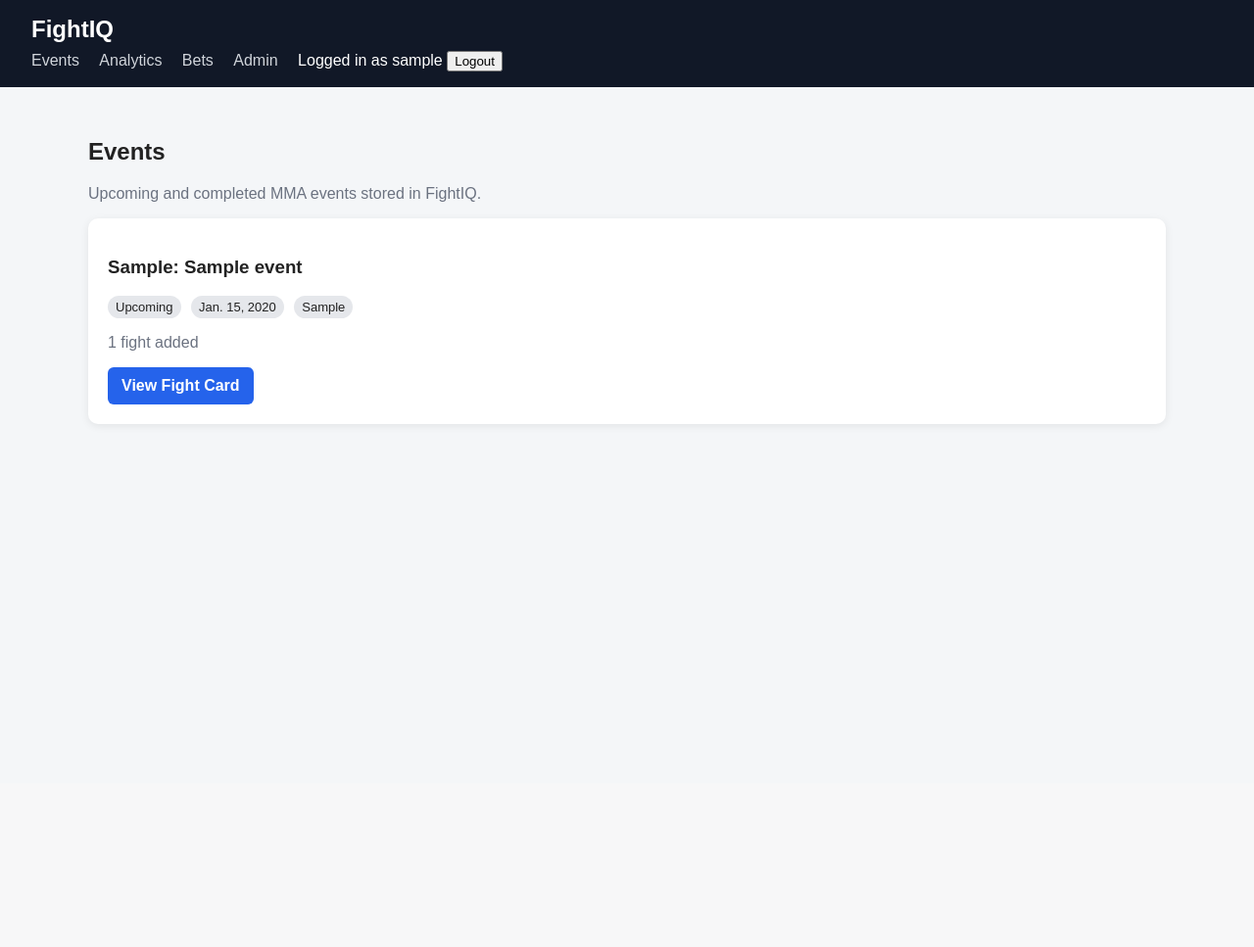
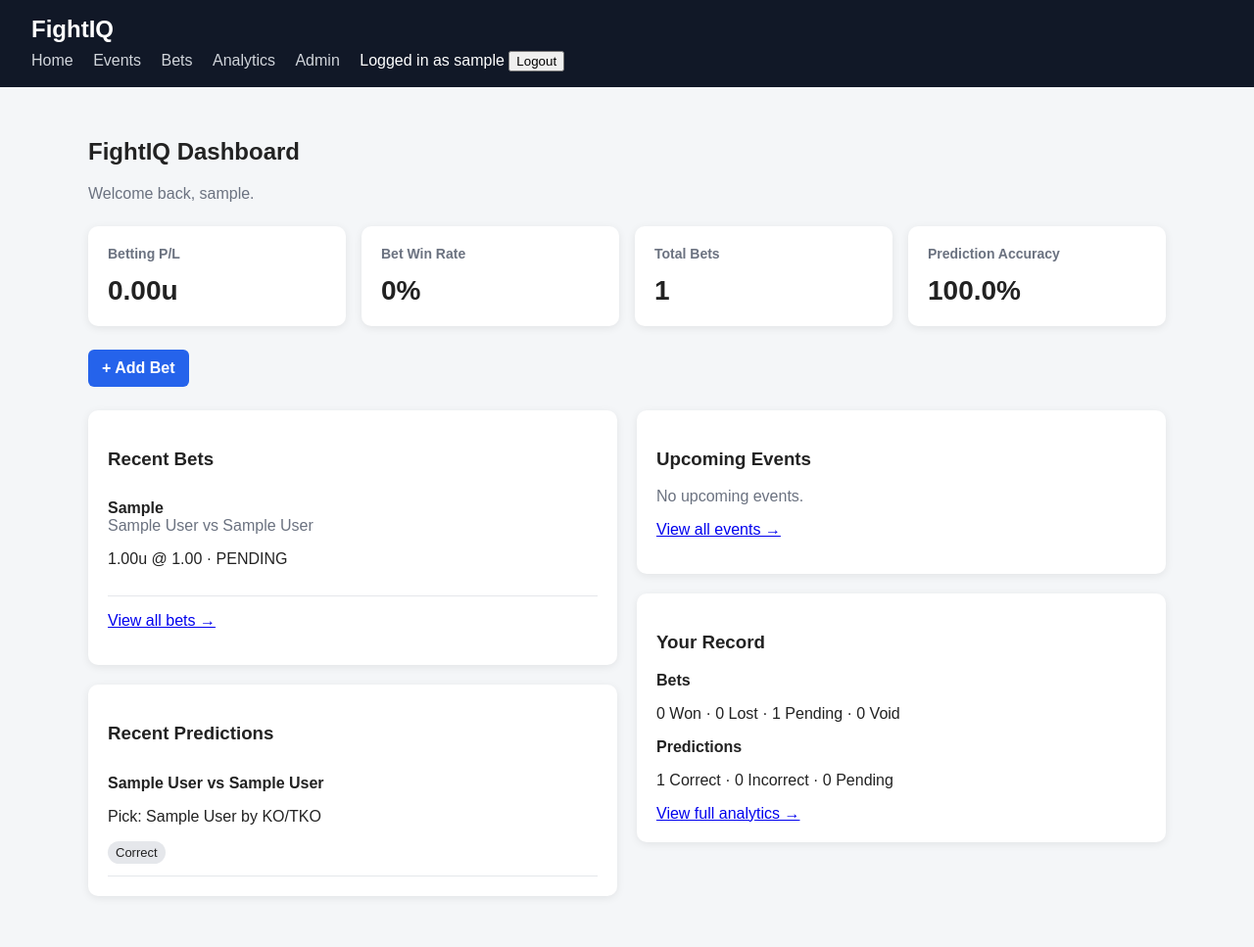
Before and after one commit to kasper7001/FightIQ, a Django app: page / in a window 1280 px wide. Shown: the whole page at 98% size. Before the commit the page ends 435 px from the top, so only its background shows below. Run offline with Django 5.2, Linux system fonts and the light colour scheme; a user stored in the database is signed in; tables that the repository leaves empty hold one stand-in row (values such as "Sample post").

Commit message:
Add personalised FightIQ home dashboard

```diff
--- a/config/settings.py
+++ b/config/settings.py
@@ -124,5 +124,5 @@ STATIC_URL = 'static/'
 DEFAULT_AUTO_FIELD = 'django.db.models.BigAutoField'
 
 LOGIN_URL = "/login/"
-LOGIN_REDIRECT_URL = "/events/"
+LOGIN_REDIRECT_URL = "/"
 LOGOUT_REDIRECT_URL = "/login/"
--- a/predictions/templates/predictions/base.html
+++ b/predictions/templates/predictions/base.html
@@ -110,6 +110,45 @@
         tr:hover {
             background: #f9fafb;
         }
+
+        .stats-grid {
+            display: grid;
+            grid-template-columns: repeat(auto-fit, minmax(180px, 1fr));
+            gap: 16px;
+            margin: 24px 0;
+        }
+
+        .stat-card {
+            background: white;
+            padding: 20px;
+            border-radius: 10px;
+            box-shadow: 0 2px 8px rgba(0,0,0,0.08);
+        }
+
+        .stat-card h3 {
+            margin-top: 0;
+            color: #6b7280;
+            font-size: 14px;
+        }
+
+        .stat-value {
+            font-size: 28px;
+            font-weight: bold;
+        }
+
+        .dashboard-grid {
+            display: grid;
+            grid-template-columns: repeat(auto-fit, minmax(340px, 1fr));
+            gap: 20px;
+        }
+
+        .positive {
+            color: #059669;
+        }
+
+        .negative {
+            color: #dc2626;
+        }
     </style>
 </head>
 <body>
@@ -117,16 +156,20 @@
         <h1>FightIQ</h1>
         <nav>
             {% if user.is_authenticated %}
+                <a href="{% url 'predictions:dashboard' %}">
+                     Home
+                </a>
+
                 <a href="{% url 'predictions:event_list' %}">
                     Events
                 </a>
 
+                <a href="{% url 'predictions:bet_list' %}">
+                    Bets
+                </a>
+
                 <a href="{% url 'predictions:analytics_dashboard' %}">
                     Analytics
-                </a>
-
-                <a href="{% url 'predictions:bet_list' %}">
-                    Bets
                 </a>
 
                 {% if user.is_staff %}
--- /dev/null
+++ b/predictions/templates/predictions/dashboard.html
@@ -0,0 +1,302 @@
+{% extends "predictions/base.html" %}
+
+{% block content %}
+
+<h2>FightIQ Dashboard</h2>
+
+<p class="muted">
+    Welcome back, {{ user.username }}.
+</p>
+
+
+<div class="stats-grid">
+
+    <div class="stat-card">
+        <h3>Betting P/L</h3>
+
+        <div class="stat-value
+            {% if total_profit_loss > 0 %}
+                positive
+            {% elif total_profit_loss < 0 %}
+                negative
+            {% endif %}
+        ">
+            {{ total_profit_loss }}u
+        </div>
+    </div>
+
+
+    <div class="stat-card">
+        <h3>Bet Win Rate</h3>
+
+        <div class="stat-value">
+            {{ bet_win_rate }}%
+        </div>
+    </div>
+
+
+    <div class="stat-card">
+        <h3>Total Bets</h3>
+
+        <div class="stat-value">
+            {{ total_bets }}
+        </div>
+    </div>
+
+
+    <div class="stat-card">
+        <h3>Prediction Accuracy</h3>
+
+        <div class="stat-value">
+            {{ prediction_accuracy }}%
+        </div>
+    </div>
+
+</div>
+
+
+<div style="margin-bottom: 24px;">
+
+    <a
+        class="button"
+        href="{% url 'predictions:add_bet' %}"
+    >
+        + Add Bet
+    </a>
+
+</div>
+
+
+<div class="dashboard-grid">
+
+    <div>
+
+        <div class="card">
+
+            <h3>Recent Bets</h3>
+
+            {% for row in recent_bet_rows %}
+
+                <div style="
+                    border-bottom: 1px solid #e5e7eb;
+                    padding: 12px 0;
+                ">
+
+                    {% for selection in row.bet.selections.all %}
+
+                        <strong>
+                            {{ selection.selection }}
+                        </strong>
+
+                        <br>
+
+                        <span class="muted">
+                            {{ selection.fight }}
+                        </span>
+
+                    {% endfor %}
+
+                    <p>
+                        {{ row.bet.stake_units }}u
+                        @
+                        {{ row.odds|default:"-" }}
+
+                        ·
+
+                        {{ row.status }}
+                    </p>
+
+                    {% if row.profit is not None %}
+
+                        <strong
+                            class="
+                                {% if row.profit > 0 %}
+                                    positive
+                                {% elif row.profit < 0 %}
+                                    negative
+                                {% endif %}
+                            "
+                        >
+                            {{ row.profit }}u
+                        </strong>
+
+                    {% endif %}
+
+                </div>
+
+            {% empty %}
+
+                <p class="muted">
+                    You haven't tracked any bets yet.
+                </p>
+
+            {% endfor %}
+
+
+            <p>
+                <a href="{% url 'predictions:bet_list' %}">
+                    View all bets →
+                </a>
+            </p>
+
+        </div>
+
+
+        <div class="card">
+
+            <h3>Recent Predictions</h3>
+
+            {% for row in recent_predictions %}
+
+                <div style="
+                    border-bottom: 1px solid #e5e7eb;
+                    padding: 12px 0;
+                ">
+
+                    <strong>
+                        {{ row.prediction.fight }}
+                    </strong>
+
+                    <p>
+                        Pick:
+                        {{ row.prediction.predicted_winner }}
+
+                        by
+
+                        {{ row.prediction.get_method_display }}
+                    </p>
+
+                    <span class="badge">
+
+                        {% if row.outcome == "W" %}
+                            Correct
+
+                        {% elif row.outcome == "L" %}
+                            Incorrect
+
+                        {% elif row.outcome == "R" %}
+                            Void
+
+                        {% else %}
+                            Pending
+
+                        {% endif %}
+
+                    </span>
+
+                </div>
+
+            {% empty %}
+
+                <p class="muted">
+                    You haven't made any predictions yet.
+                </p>
+
+            {% endfor %}
+
+        </div>
+
+    </div>
+
+
+    <div>
+
+        <div class="card">
+
+            <h3>Upcoming Events</h3>
+
+            {% for event in upcoming_events %}
+
+                <div style="
+                    border-bottom: 1px solid #e5e7eb;
+                    padding: 12px 0;
+                ">
+
+                    <strong>
+                        {{ event.promotion }}
+                    </strong>
+
+                    <h4>
+                        {{ event.name }}
+                    </h4>
+
+                    <p class="muted">
+                        {{ event.date }}
+
+                        {% if event.location %}
+                            · {{ event.location }}
+                        {% endif %}
+                    </p>
+
+                    <p>
+                        {{ event.fights.count }}
+                        fight{{ event.fights.count|pluralize }}
+                    </p>
+
+                    <a
+                        href="{% url 'predictions:event_detail' event.id %}"
+                    >
+                        View Fight Card →
+                    </a>
+
+                </div>
+
+            {% empty %}
+
+                <p class="muted">
+                    No upcoming events.
+                </p>
+
+            {% endfor %}
+
+
+            <p>
+                <a href="{% url 'predictions:event_list' %}">
+                    View all events →
+                </a>
+            </p>
+
+        </div>
+
+
+        <div class="card">
+
+            <h3>Your Record</h3>
+
+            <p>
+                <strong>Bets</strong>
+            </p>
+
+            <p>
+                {{ won_bets }} Won
+                ·
+                {{ lost_bets }} Lost
+                ·
+                {{ pending_bets }} Pending
+                ·
+                {{ void_bets }} Void
+            </p>
+
+            <p>
+                <strong>Predictions</strong>
+            </p>
+
+            <p>
+                {{ prediction_wins }} Correct
+                ·
+                {{ prediction_losses }} Incorrect
+                ·
+                {{ prediction_pending }} Pending
+            </p>
+
+            <a href="{% url 'predictions:analytics_dashboard' %}">
+                View full analytics →
+            </a>
+
+        </div>
+
+    </div>
+
+</div>
+
+{% endblock %}
--- a/predictions/urls.py
+++ b/predictions/urls.py
@@ -5,7 +5,7 @@ from . import views
 app_name = "predictions"
 
 urlpatterns = [
-    path("", views.event_list, name="event_list"),
+    path("", views.dashboard, name="dashboard"),
     path("events/", views.event_list, name="event_list"),
     path("events/<int:event_id>/", views.event_detail, name="event_detail"),
     path("analytics/", views.analytics_dashboard, name="analytics_dashboard"),
--- a/predictions/views.py
+++ b/predictions/views.py
@@ -6,9 +6,163 @@ from django.shortcuts import get_object_or_404, render
 from django.contrib.auth import login
 from django.contrib.auth.forms import UserCreationForm
 from django.shortcuts import get_object_or_404, redirect, render
+from django.utils import timezone
 
 from .models import Event, Fight, HistoricalPick, Prediction, Bet, BetSelection
 from .forms import BetForm, SingleBetSelectionForm
+
+@login_required
+def dashboard(request):
+    user = request.user
+
+    # -------------------------
+    # BETTING STATS
+    # -------------------------
+
+    bets = list(
+        Bet.objects
+        .filter(user=user)
+        .prefetch_related(
+            "selections",
+            "selections__fight",
+            "selections__fight__fighter_a",
+            "selections__fight__fighter_b",
+        )
+        .order_by("-placed_at", "-id")
+    )
+
+    total_bets = len(bets)
+
+    won_bets = 0
+    lost_bets = 0
+    pending_bets = 0
+    void_bets = 0
+
+    total_profit_loss = Decimal("0.00")
+
+    recent_bet_rows = []
+
+    for bet in bets:
+        status = bet.status()
+        profit = bet.profit_loss()
+        odds = bet.combined_odds()
+
+        if status == "WON":
+            won_bets += 1
+        elif status == "LOST":
+            lost_bets += 1
+        elif status == "VOID":
+            void_bets += 1
+        else:
+            pending_bets += 1
+
+        if profit is not None:
+            total_profit_loss += profit
+
+        if len(recent_bet_rows) < 5:
+            recent_bet_rows.append({
+                "bet": bet,
+                "status": status,
+                "profit": profit,
+                "odds": odds,
+            })
+
+    settled_bets = won_bets + lost_bets
+
+    bet_win_rate = (
+        round((won_bets / settled_bets) * 100, 1)
+        if settled_bets
+        else 0
+    )
+
+    # -------------------------
+    # PREDICTION STATS
+    # -------------------------
+
+    predictions = list(
+        Prediction.objects
+        .filter(user=user)
+        .select_related(
+            "fight",
+            "fight__event",
+            "fight__fighter_a",
+            "fight__fighter_b",
+            "fight__result",
+            "predicted_winner",
+        )
+        .order_by("-fight__event__date", "-id")
+    )
+
+    prediction_wins = 0
+    prediction_losses = 0
+    prediction_pending = 0
+
+    recent_predictions = []
+
+    for prediction in predictions:
+        outcome = prediction.result_status()
+
+        if outcome == "W":
+            prediction_wins += 1
+        elif outcome == "L":
+            prediction_losses += 1
+        else:
+            prediction_pending += 1
+
+        if len(recent_predictions) < 5:
+            recent_predictions.append({
+                "prediction": prediction,
+                "outcome": outcome,
+            })
+
+    prediction_settled = prediction_wins + prediction_losses
+
+    prediction_accuracy = (
+        round(
+            (prediction_wins / prediction_settled) * 100,
+            1,
+        )
+        if prediction_settled
+        else 0
+    )
+
+    # -------------------------
+    # UPCOMING EVENTS
+    # -------------------------
+
+    upcoming_events = (
+        Event.objects
+        .filter(
+            date__gte=timezone.localdate(),
+            status="UPCOMING",
+        )
+        .prefetch_related("fights")
+        .order_by("date")[:5]
+    )
+
+    return render(
+        request,
+        "predictions/dashboard.html",
+        {
+            "total_bets": total_bets,
+            "won_bets": won_bets,
+            "lost_bets": lost_bets,
+            "pending_bets": pending_bets,
+            "void_bets": void_bets,
+            "total_profit_loss": total_profit_loss,
+            "bet_win_rate": bet_win_rate,
+
+            "total_predictions": len(predictions),
+            "prediction_wins": prediction_wins,
+            "prediction_losses": prediction_losses,
+            "prediction_pending": prediction_pending,
+            "prediction_accuracy": prediction_accuracy,
+
+            "recent_bet_rows": recent_bet_rows,
+            "recent_predictions": recent_predictions,
+            "upcoming_events": upcoming_events,
+        },
+    )
 
 @login_required
 def event_list(request):
```
